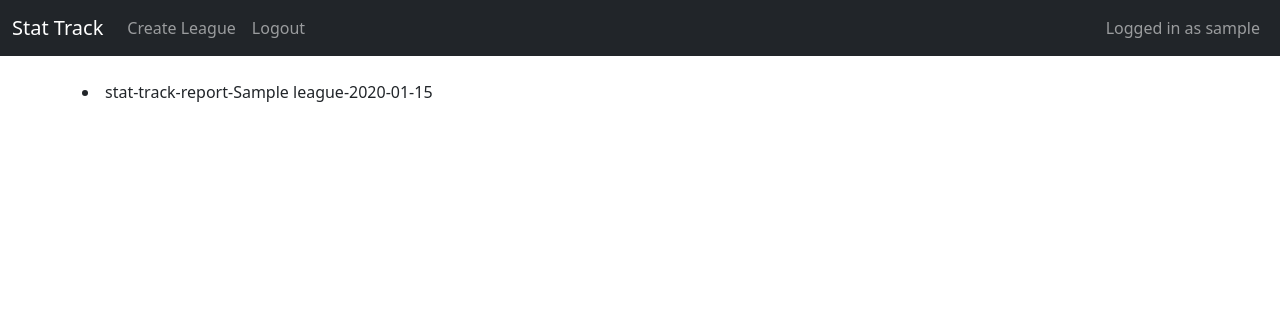
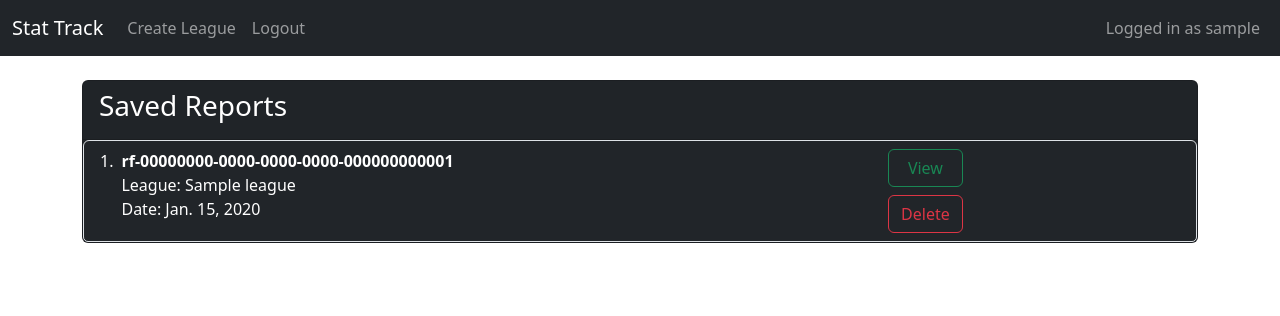
Before and after one commit to Put3k/FutsalStatTrack, a Django app: page /pdf/user_reports/ in a window 1280 px wide. Shown: the top 316 px of the page. Run offline with Django 4.2, Linux system fonts and the light colour scheme; a user stored in the database is signed in; tables that the repository leaves empty hold one stand-in row (values such as "Sample post"); parts of the project's set-up code (start-up, migrations or seed data) failed here and were passed over.

Commit message:
Create Report Deletion View

```diff
--- a/pdf_generator/models.py
+++ b/pdf_generator/models.py
@@ -19,7 +19,7 @@ class Report(models.Model):
     temporary = models.BooleanField(default=False, editable=False) # First report generated by user should be TRUE, Used to determine if its a temp report
 
     def __str__(self):
-        return f"stat-track-report-{self.league}-{self.generated}"
+        return f"rf-{self.id}"
 
     def save(self, *args, **kwargs):
         temp_reports_query = self.owner.reports.filter(temporary=True)
--- a/pdf_generator/urls.py
+++ b/pdf_generator/urls.py
@@ -4,12 +4,8 @@ from . import views
 
 urlpatterns = [
 
-    #PDF generating
     path('new/<uuid:league_id>/', views.GeneratePdf.as_view(), name="generate_pdf_report"),
-
-    #List of user reports
     path('user_reports/', views.UserReportListView.as_view(), name="user_reports"),
-
-    #PDF Detail View
     path('<uuid:report_id>/', views.PdfSuccess.as_view(), name="pdf_success"),
+    path('<uuid:report_id>/delete/', views.ReportDeleteView.as_view(), name="report_delete"),
 ]
--- a/pdf_generator/views.py
+++ b/pdf_generator/views.py
@@ -6,8 +6,10 @@ from django.core.files import File
 from django.http import FileResponse
 from django.shortcuts import get_object_or_404, redirect, render
 from django.template.loader import render_to_string
+from django.urls import reverse_lazy
 from django.views.generic import View
 from django.views.generic.detail import DetailView
+from django.views.generic.edit import DeleteView
 from django.views.generic.list import ListView
 from google.cloud import storage
 
@@ -77,3 +79,12 @@ class UserReportListView(ListView):
 
     def get_queryset(self):
         return self.request.user.reports.all()
+
+class ReportDeleteView(
+    DeleteView):
+    model = Report
+    template_name = "pdf_generator/report_delete.html"
+    success_url = reverse_lazy("user_reports")
+
+    def get_object(self):
+        return get_object_or_404(Report, pk=self.kwargs['report_id'])
--- a/templates/pdf_generator/user_report_list.html
+++ b/templates/pdf_generator/user_report_list.html
@@ -2,7 +2,24 @@
 {% load static %}
 
 {% block content %}
-    {% for report in report_list %}
-        <li>{{ report }}</li>
-    {% endfor %}
+<div class="card bg-dark text-white">
+    <div class="card-header">
+        <h3>Saved Reports</h3>
+    </div>
+    <ol class="list-group list-group-numbered">
+        {% for report in report_list %}
+            <li class="list-group-item bg-dark text-white d-flex justify-content-between align-items-start">
+            <div class="ms-2 me-auto">
+                <div class="fw-bold">{{ report }}</div>
+                League: {{ report.league }}<br>
+                Date: {{ report.generated }}
+            </div>
+            <div class="d-grid gap-2 mx-auto">
+                <button onclick="window.location.href='{{ report.pdf.url }}'" type="button" class="btn btn-outline-success">View</button>
+                <button onclick="window.location.href='{% url 'report_delete' report.pk %}'" type="button" class="btn btn-outline-danger">Delete</button>
+            </div>
+            </li>
+        {% endfor %}
+      </ol>
+</div>
 {% endblock %}
```
Also changed, not shown: templates/pdf_generator/report_delete.html (added, +15 -0 lines).
